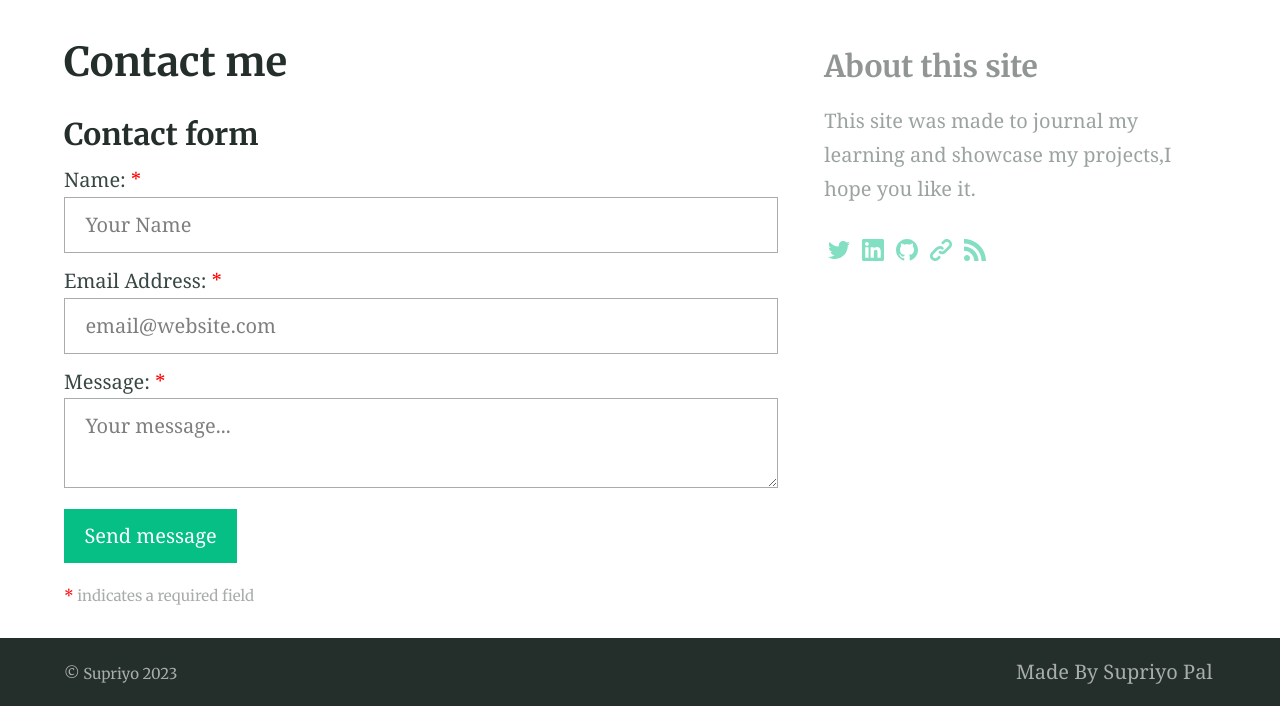
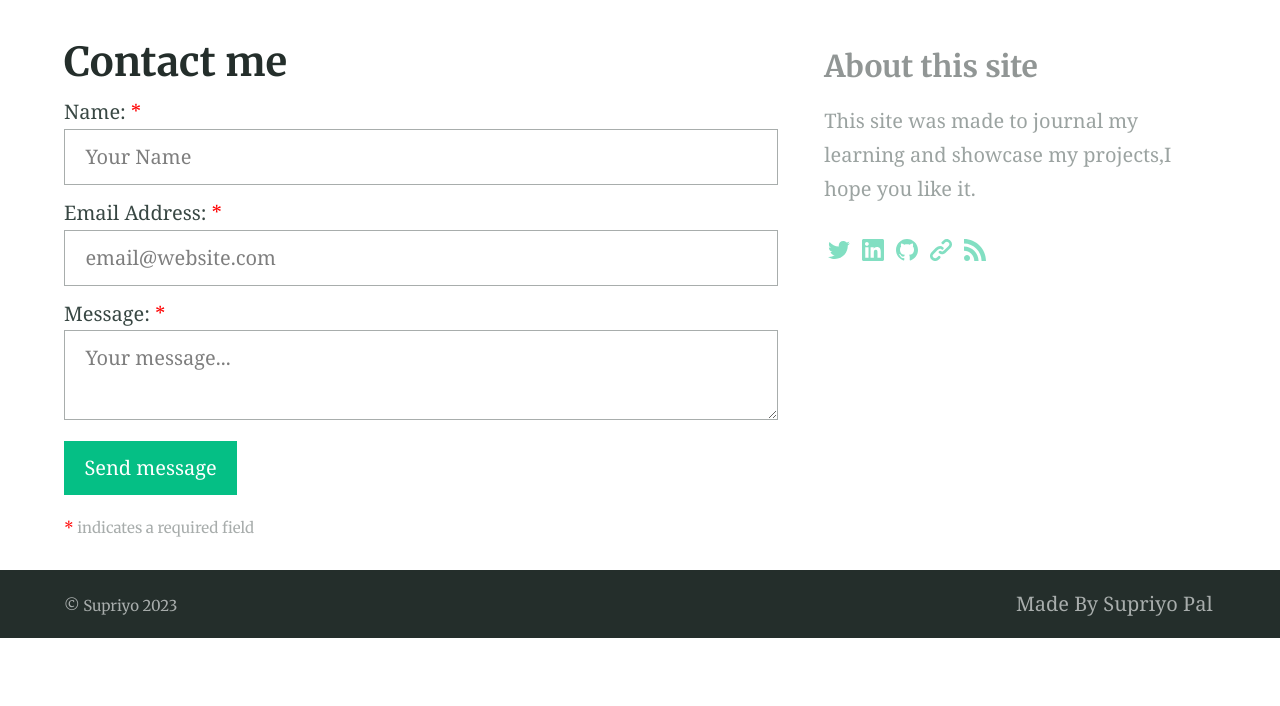
Before and after one commit to Supriyoiiest/supriyoiiest.github.io, a Jekyll site: the page built from contact.md, in a window 1280 px wide. Shown: the part 424-1130 px from the top of the page. Built offline with Jekyll 4.4.1, drawn with Linux system fonts in a browser that asks for light colours; after the commit the page ends 1062 px from its top, so only the background shows below that.

Commit message:
Update contact.md

```diff
--- a/contact.md
+++ b/contact.md
@@ -7,6 +7,6 @@ excerpt: "My Certifications and Skills"
 aside: true
 ---
 
-### Contact form
+
 
 {% include site-form.html %}
```
